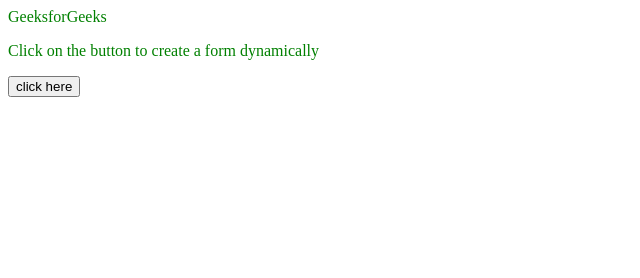
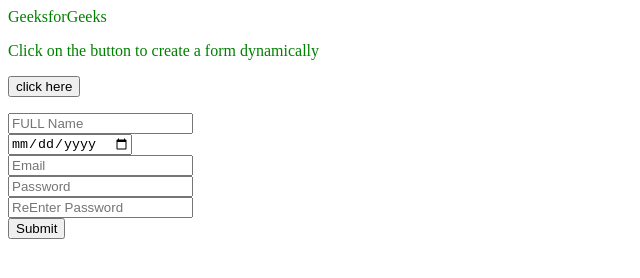
Before and after one commit to krmukesh1/Form-Validation, a plain HTML site: page index.html in a window 1280 px wide. Both pictures are taken after a click on the button "click here". Shown: the whole page, without its empty margins (0-640 px from the left). Drawn offline with Linux system fonts and the light colour scheme.

Commit message:
added codes

```diff
--- a/index.html
+++ b/index.html
@@ -37,13 +37,13 @@
 
          // Create an input element for date of birth
         var DOB = document.createElement("input")
-        DOB.setAttribute("type", "text")
+        DOB.setAttribute("type", "date")
         DOB.setAttribute("placeholder", "DOB")
         DOB.setAttribute("name" , "dob")
 
         // Create an input element for emailID
         var Email = document.createElement("input")
-        Email.setAttribute("type", "text")
+        Email.setAttribute("type", "email")
         Email.setAttribute("placeholder", "Email")
         Email.setAttribute("name" , "email")
 
@@ -56,8 +56,41 @@
         // Create an input element for retype-password
         var retype = document.createElement("input")
         retype.setAttribute("type", "password")
-        retype.setAttribute("name", "reTypePassword");
-        retype.setAttribute("placeholder", "ReEnter Password");
+        retype.setAttribute("name", "reTypePassword")
+        retype.setAttribute("placeholder", "ReEnter Password")
+
+         // create a submit button
+         var S = document.createElement("input")
+         S.setAttribute("type", "submit")
+         S.setAttribute("value", "Submit")
+
+          // Append the full name input to the form
+          form.appendChild(FN);
+
+           // Inserting a line break
+           form.appendChild(br.cloneNode());
+
+                  // Append the DOB to the form
+                  form.appendChild(DOB);
+                  form.appendChild(br.cloneNode());
+
+                  // Append the emailID to the form
+                  form.appendChild(Email);
+                  form.appendChild(br.cloneNode());
+
+                  // Append the Password to the form
+                  form.appendChild(Password);
+                  form.appendChild(br.cloneNode());
+
+                  // Append the ReEnterPassword to the form
+                  form.appendChild(retype);
+                  form.appendChild(br.cloneNode());
+
+                  // Append the submit button to the form
+                form.appendChild(S);
+
+                document.getElementsByTagName("body")[0]
+               .appendChild(form);
     }
 </script>
 </body>
```
